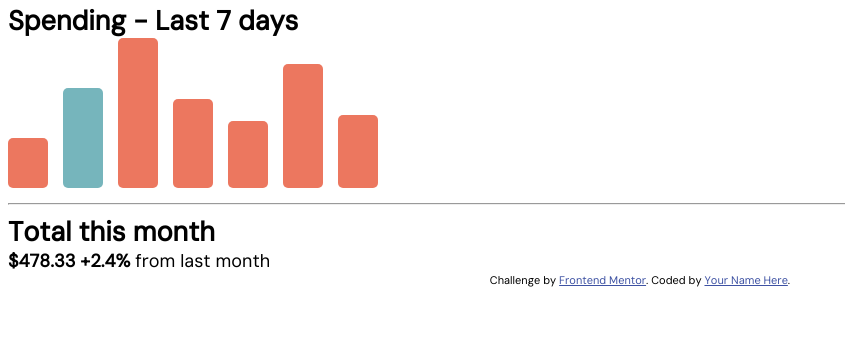
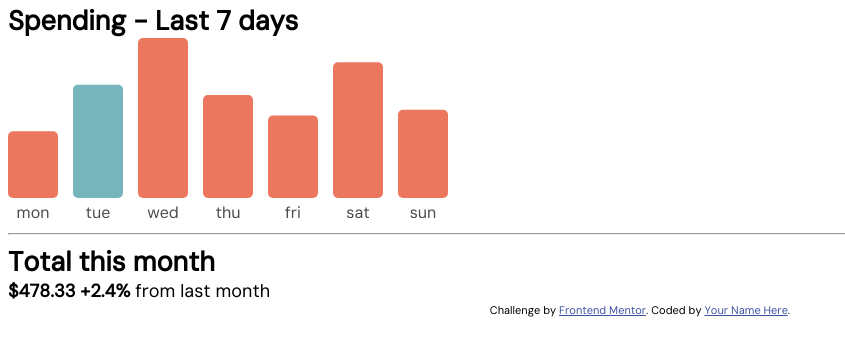
Before and after one commit to Atatra/expenses-chart-d3, a plain HTML site: page index.html in a window 1280 px wide. Shown: the part 110-466 px from the top of the page, without its empty margins (0-845 px from the left). Drawn offline with nearby package versions, Linux system fonts and the light colour scheme.

Commit message:
Center label below bar using text-anchor and the width of a bar

```diff
--- a/chart.js
+++ b/chart.js
@@ -1,7 +1,7 @@
-const h = 150;
+const h = 180;
 const w = 700;
-const rectW = 40;
-const padding = 0;
+const rectW = 50;
+const padding = 20;
 const gap = 15;
 const roundedCorner = 5;
 
@@ -15,6 +15,7 @@ fetch("./public/data.json")
       .domain([0, d3.max(dataset, (d) => d.amount)])
       .range([padding, h - padding]);
 
+    /** Plot bar dynamically */
     svg
       .selectAll("rect")
       .data(dataset)
@@ -30,10 +31,23 @@ fetch("./public/data.json")
         return yScale(d.amount);
       })
       .attr("x", (d, i) => i * (rectW + gap))
-      .attr("y", (d) => h - yScale(d.amount))
+      .attr("y", (d) => h - (yScale(d.amount) + padding))
       .attr("rx", roundedCorner)
       .attr("ry", roundedCorner);
+
+    /** Plot chart labels */
+    svg
+      .selectAll("text")
+      .data(dataset)
+      .enter()
+      .append("text")
+      .text((d) => d.day)
+      .attr("x", (d, i) => i * (rectW + gap) + rectW / 2)
+      .attr("y", (d) => h)
+      .attr("class", "barLabel")
+      .attr("text-anchor", "middle");
   })
+
   .catch((error) => console.log(error));
 
 const getDay = () => {
--- a/global.css
+++ b/global.css
@@ -26,6 +26,11 @@ body {
 
 .barToday {
   fill: var(--cyan);
+}
+
+.barLabel {
+  font-size: 1rem;
+  opacity: 70%;
 }
 
 .attribution {
```
